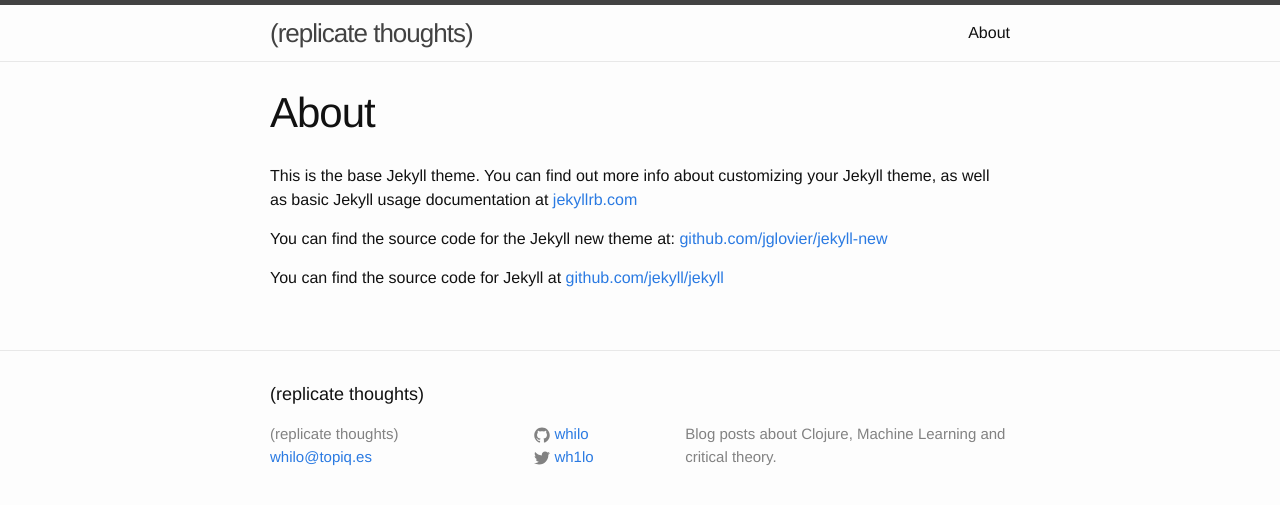
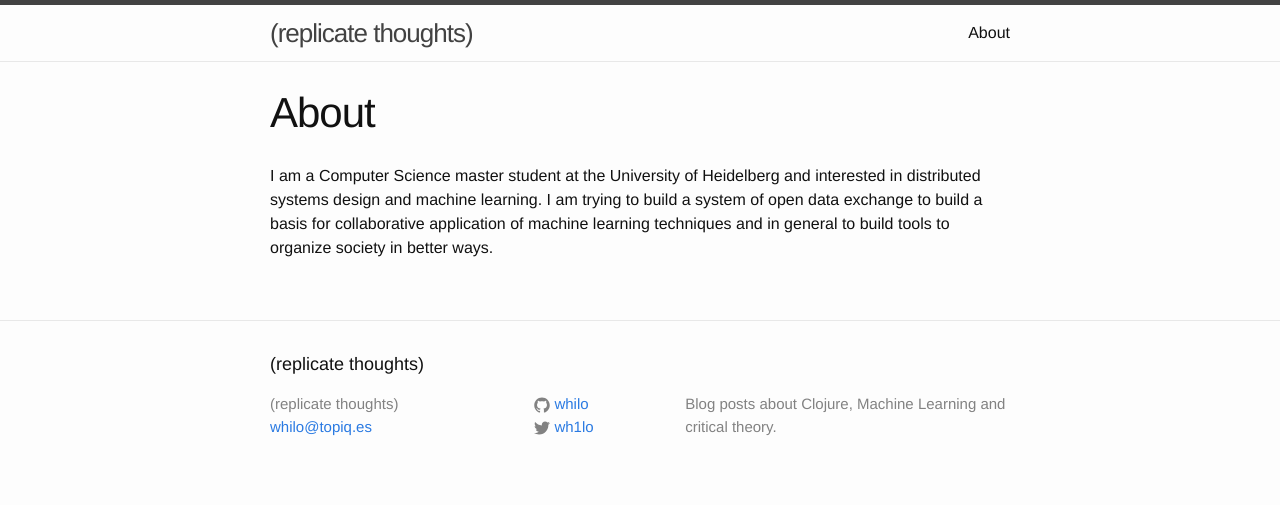
Before and after one commit to whilo/whilo.github.io, a Jekyll site: the page built from about.md, in a window 1280 px wide. Shown: the top 505 px of the page. Built offline with Jekyll 4.4.1, drawn with Linux system fonts in a browser that asks for light colours.

```diff
--- a/about.md
+++ b/about.md
@@ -4,8 +4,8 @@ title: About
 permalink: /about/
 ---
 
-This is the base Jekyll theme. You can find out more info about customizing your Jekyll theme, as well as basic Jekyll usage documentation at [jekyllrb.com](http://jekyllrb.com/)
-
-You can find the source code for the Jekyll new theme at: [github.com/jglovier/jekyll-new](https://github.com/jglovier/jekyll-new)
-
-You can find the source code for Jekyll at [github.com/jekyll/jekyll](https://github.com/jekyll/jekyll)
+I am a Computer Science master student at the University of Heidelberg
+and interested in distributed systems design and machine learning. I
+am trying to build a system of open data exchange to build a basis for
+collaborative application of machine learning techniques and in
+general to build tools to organize society in better ways.
```
Also changed, not shown: _posts/2016-03-12-introduction.html (added, +10 -0 lines), _posts/2016-03-12-welcome-to-jekyll.markdown (deleted, +0 -25 lines).
